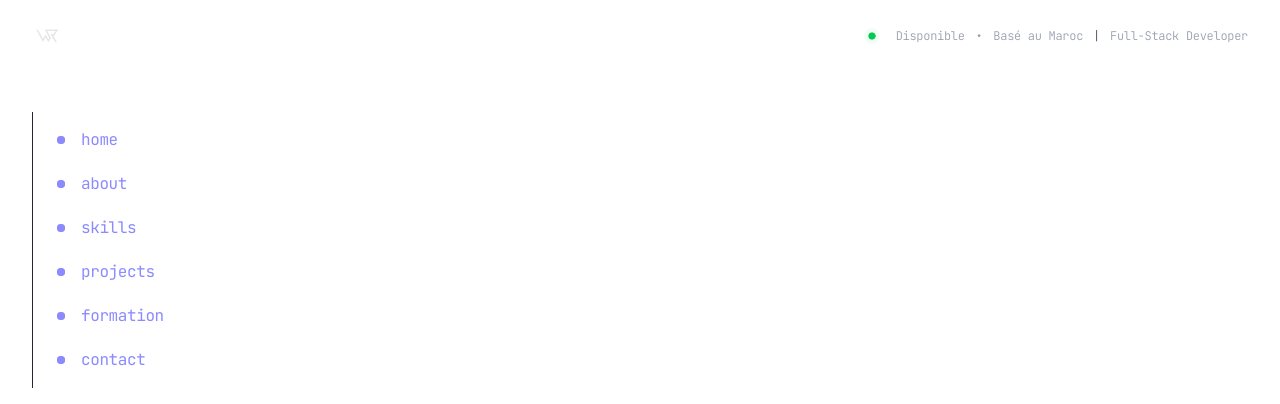
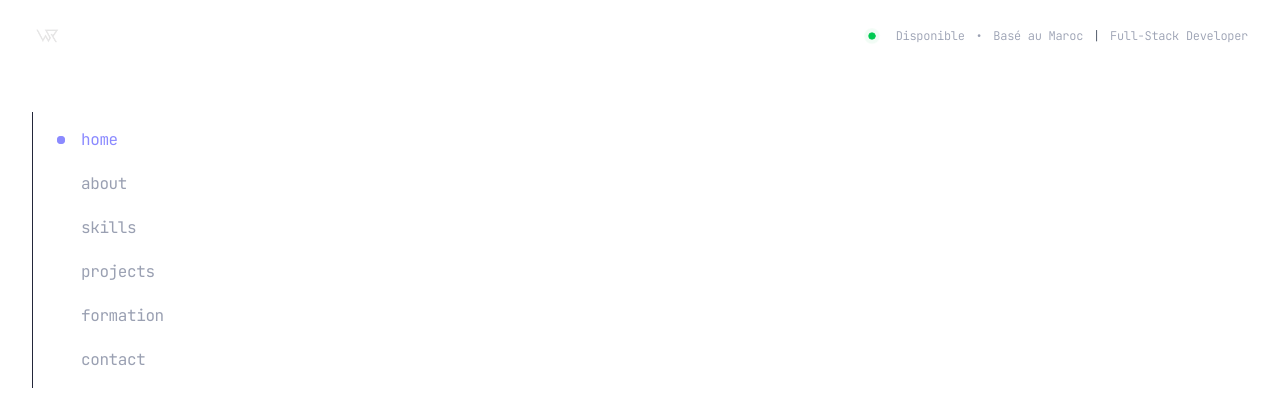
Before and after one commit to wassim-rifi-dev/portfolio, a Next.js app: page / in a window 1280 px wide. Shown: the top 404 px of the page. Built offline with nearby package versions, Linux system fonts and the light colour scheme.

Commit message:
feat: implement active section state and update SideBar navigation styling

```diff
--- a/src/components/layout/SideBar.tsx
+++ b/src/components/layout/SideBar.tsx
@@ -1,4 +1,7 @@
+'use client';
+
 import { jetbrainsMono } from "@/app/layout";
+import { useState } from "react";
 
 const sections = [
     { name: "home", href:"#" },
@@ -10,24 +13,35 @@ const sections = [
 ];
 
 export default function SideBar() {
+    const [active_section, setSection] = useState("home");
+
     return (
         <aside className={`fixed left-0 top-0 z-40 hidden h-screen w-56 flex-col justify-between px-8 pb-8 pt-28 lg:flex ${jetbrainsMono.className}`}>
             <nav className="relative border-l border-[#23273A] pl-6">
                 <ul className="space-y-5 py-4">
                     {sections.map((section) => {
+                        const isActive = active_section === section.name;
 
                         return (
                             <li key={section.name} className="flex items-center">
                                 <span className="relative mr-4 flex h-2 w-2">
-                                    <>
-                                        <span className="absolute inline-flex h-full w-full animate-ping rounded-full bg-[#8B8AFF] opacity-75" />
-                                        <span className="relative inline-flex h-2 w-2 rounded-full bg-[#8B8AFF]" />
-                                    </>
+                                    { isActive && (
+                                        <>
+                                            <span className="absolute inline-flex h-full w-full animate-ping rounded-full bg-[#8B8AFF] opacity-75" />
+                                            <span className="relative inline-flex h-2 w-2 rounded-full bg-[#8B8AFF]" />
+                                        </>
+                                    )
+                                    }
                                 </span>
 
                                 <a
                                     href={section.href}
-                                    className={`font-mono text-base tracking-tight transition-colors duration-200 text-[#8B8AFF]`}
+                                    onClick={() => setSection(section.name)}
+                                    className={`font-mono text-base tracking-tight transition-colors duration-200 ${
+                                        isActive ?
+                                            "text-[#8B8AFF]" :
+                                            "text-[#9AA0B2] hover:text-[#C7C9D9]"
+                                    }`}
                                 >
                                     {section.name}
                                 </a>
```
